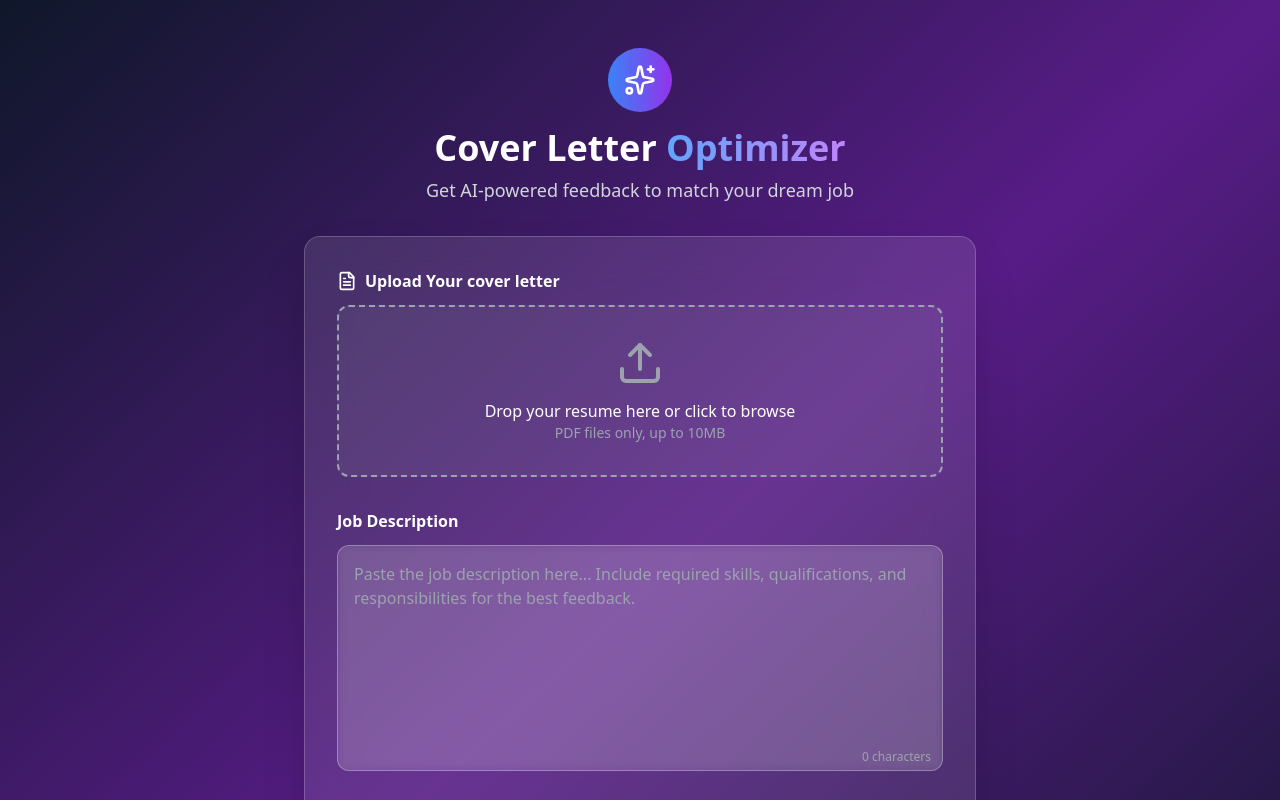
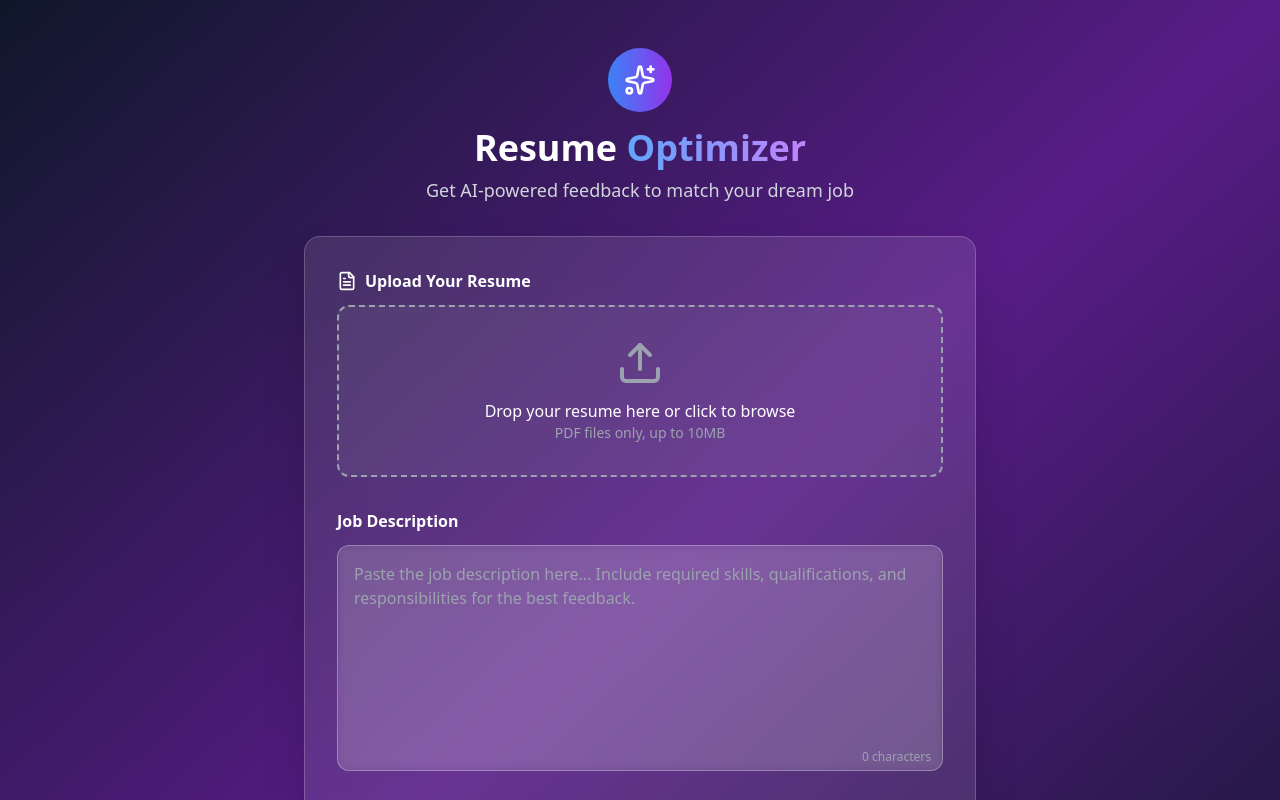
Before and after one commit to BenjaminCMorka/AI-Resume-Optimizer, a React (Create React App) app in the folder frontend/: page / in a window 1280 px wide. Shown: the top 800 px of the page. Built offline with nearby package versions, Linux system fonts and the light colour scheme.

Commit message:
Update ResumeUpload.jsx

```diff
--- a/frontend/src/components/ResumeUpload.jsx
+++ b/frontend/src/components/ResumeUpload.jsx
@@ -86,7 +86,7 @@ const ResumeUpload = ({ onSubmit }) => {
             <Sparkles className="w-8 h-8 text-white" />
           </div>
           <h1 className="text-4xl font-bold text-white mb-2">
-            Cover Letter <span className="text-transparent bg-clip-text bg-gradient-to-r from-blue-400 to-purple-400">Optimizer</span>
+            Resume <span className="text-transparent bg-clip-text bg-gradient-to-r from-blue-400 to-purple-400">Optimizer</span>
           </h1>
           <p className="text-gray-300 text-lg">Get AI-powered feedback to match your dream job</p>
         </div>
@@ -99,7 +99,7 @@ const ResumeUpload = ({ onSubmit }) => {
             <div className="mb-8">
               <label className="block text-white font-semibold mb-3 flex items-center gap-2">
                 <FileText className="w-5 h-5" />
-                Upload Your cover letter
+                Upload Your Resume
               </label>
 
               <div
```
